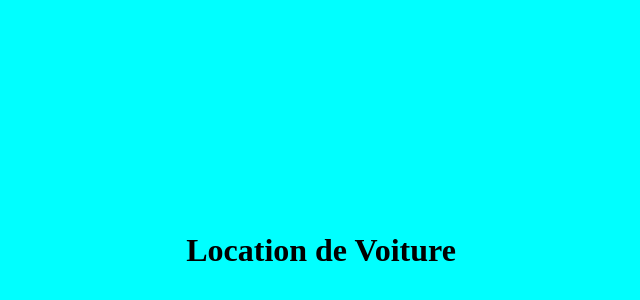
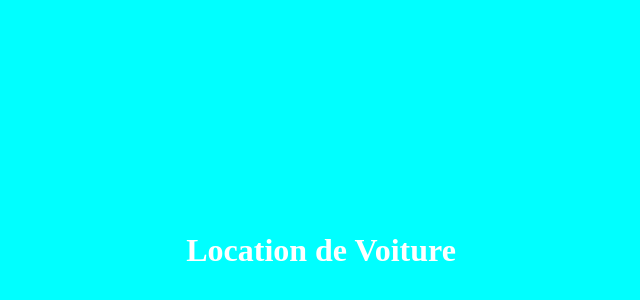
Before and after one commit to MohamedOMAR7/locationVoiture, a plain HTML site: page index.html in a window 1280 px wide. Shown: the part 42-342 px from the top of the page, without its empty margins (319-959 px from the left). Drawn offline with Linux system fonts and the light colour scheme.

Commit message:
pour modifier le color

```diff
--- a/index.html
+++ b/index.html
@@ -6,7 +6,7 @@
   </head>
   <body style="background-color :aqua">
 
-    <h1 style="padding-top:20%; padding-bottom:20%; text-align:center;">
+    <h1 style="padding-top:20%; color:white; padding-bottom:20%; text-align:center;">
      Location  de Voiture
     </h1>
 
```
